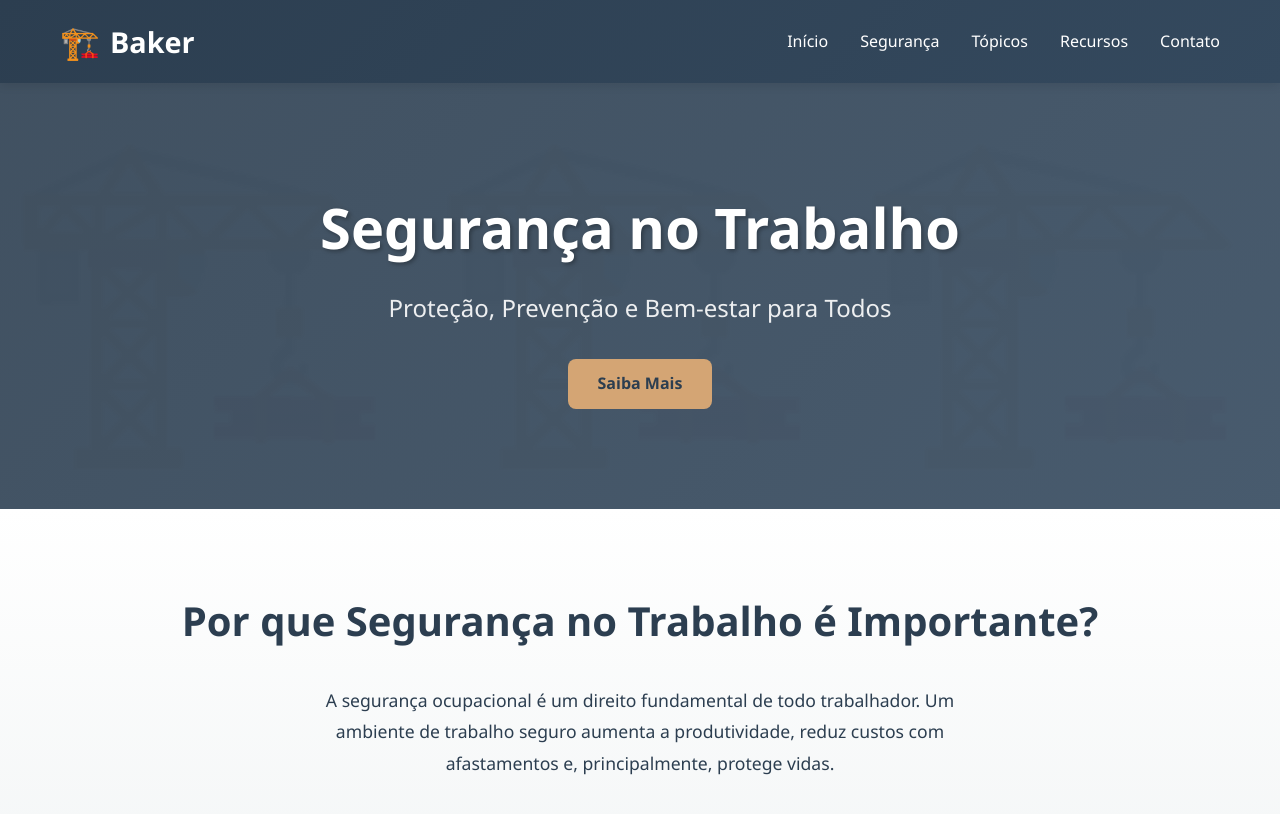
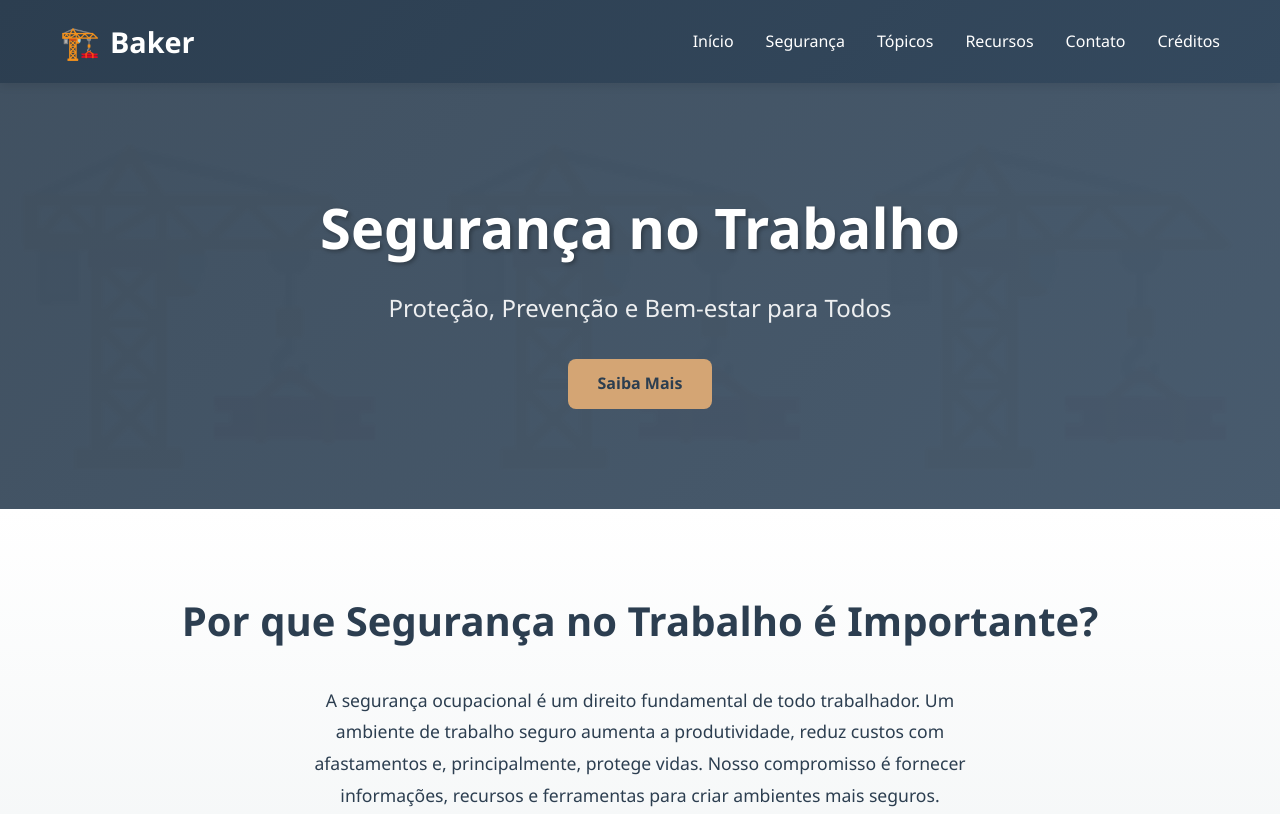
Before and after one commit to BakerArea/Baker, a plain HTML site: page index.html in a window 1280 px wide. Shown: the top 814 px of the page. Drawn offline with Linux system fonts and the light colour scheme.

Commit message:
Atualizar index.html com link para página de créditos

```diff
--- a/index.html
+++ b/index.html
@@ -23,6 +23,7 @@
                 <li><a href="topicos.html">Tópicos</a></li>
                 <li><a href="recursos.html">Recursos</a></li>
                 <li><a href="contato.html">Contato</a></li>
+                <li><a href="creditos.html">Créditos</a></li>
             </ul>
         </div>
     </nav>
@@ -40,7 +41,7 @@
     <section class="intro">
         <div class="container">
             <h2>Por que Segurança no Trabalho é Importante?</h2>
-            <p>A segurança ocupacional é um direito fundamental de todo trabalhador. Um ambiente de trabalho seguro aumenta a produtividade, reduz custos com afastamentos e, principalmente, protege vidas.</p>
+            <p>A segurança ocupacional é um direito fundamental de todo trabalhador. Um ambiente de trabalho seguro aumenta a produtividade, reduz custos com afastamentos e, principalmente, protege vidas. Nosso compromisso é fornecer informações, recursos e ferramentas para criar ambientes mais seguros.</p>
 
             <div class="stats">
                 <div class="stat-card">
@@ -111,6 +112,7 @@
                         <li><a href="topicos.html">Tópicos</a></li>
                         <li><a href="recursos.html">Recursos</a></li>
                         <li><a href="contato.html">Contato</a></li>
+                        <li><a href="creditos.html">Créditos</a></li>
                     </ul>
                 </div>
 
```
